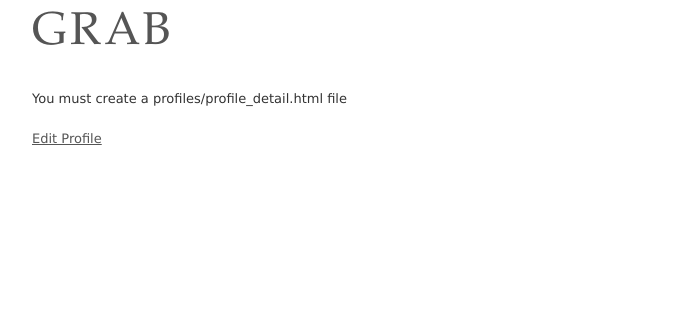
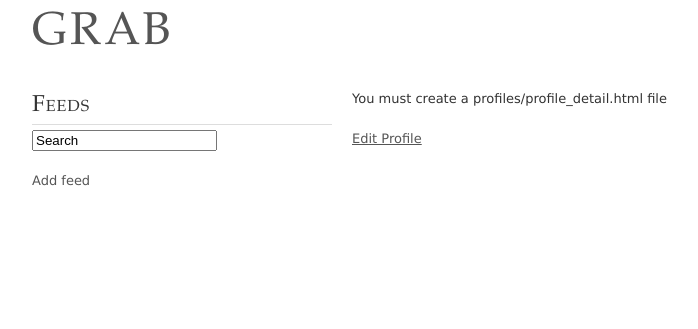
Before and after one commit to rob-b/Grab, a Django app: template templates/hostel/profiles/profile_detail.html in a window 1280 px wide. Shown: the top 329 px of the page, without its empty margins (138-836 px from the left). Run offline with Django 3.2, Linux system fonts and the light colour scheme; the template is opened without the code that fills it, so the values that code supplies are empty; parts of the project's set-up code (start-up, migrations or seed data) failed here and were passed over.

Commit message:
move the feed_list block contents into base as every page will have it

```diff
--- a/templates/base.html
+++ b/templates/base.html
@@ -22,6 +22,25 @@
         </div>
         <div id="feed-list">
             {% block feed_list %}
+            <h2>{% trans 'Feeds' %}</h2>
+            <form action="{% url haystack_search %}" method="get">
+                <p>
+                <input type="text" name="q" id="id_q" value="{% trans 'Search' %}">
+                </p>
+            </form>
+            <a href="{% url feed_add %}" class="action">
+                {% trans 'Add feed' %}
+            </a>
+
+            {% for feed in feeds %}
+                <div class="{% cycle "odd" "even" %}">
+                    <h3>
+                        <a href="{{ feed.get_absolute_url }}">
+                            {{ feed.name }}
+                        </a>
+                    </h3>
+                </div>
+            {% endfor %}
             {% endblock %}
         </div>
         <div id="content">
```
